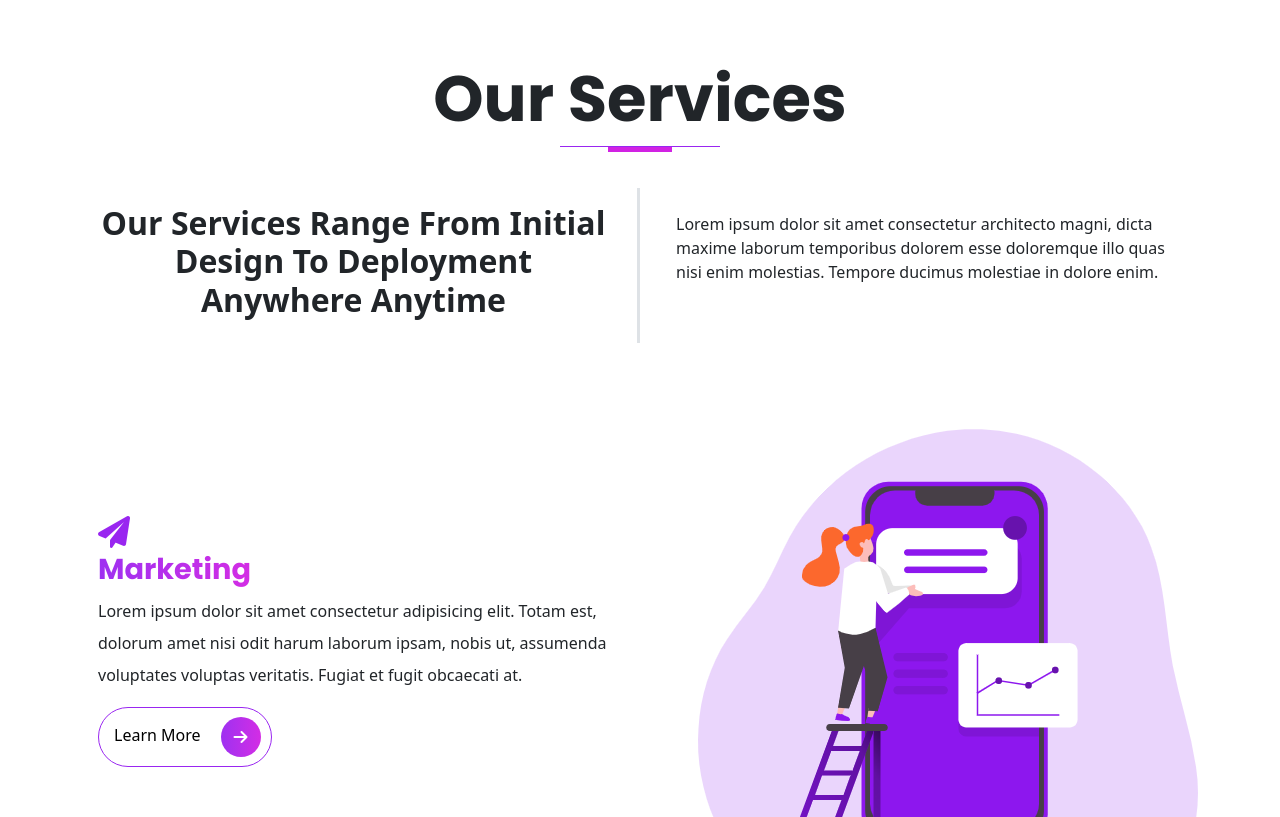
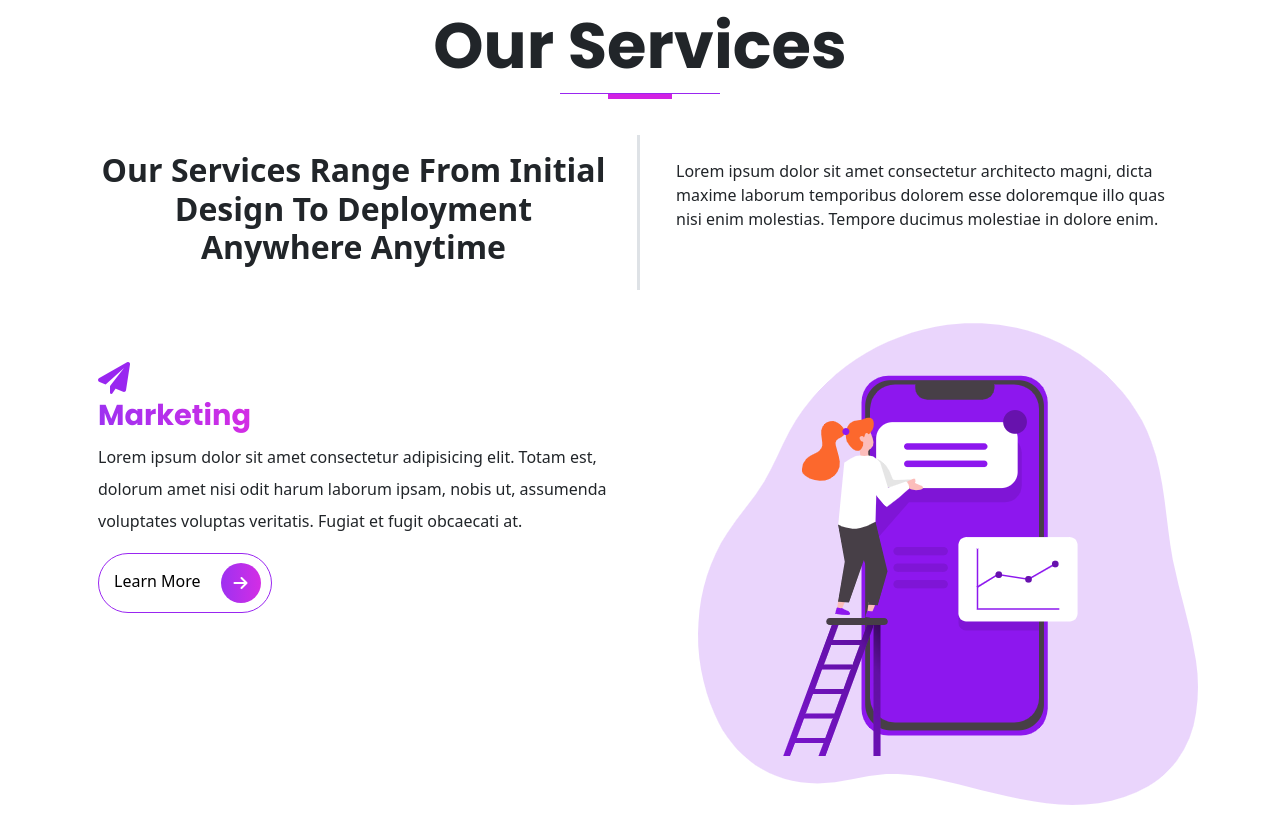
Before and after one commit to JKGakhar/ThemeWeb, a website: page index.html in a window 1280 px wide. Shown: the part 1079-1896 px from the top of the page. Drawn offline with Linux system fonts and the light colour scheme.

Commit message:
Update index.html
style refrence updated back to its original state

```diff
--- a/index.html
+++ b/index.html
@@ -6,7 +6,7 @@
   <meta http-equiv="X-UA-Compatible" content="IE=edge">
   <meta name="viewport" content="width=device-width, initial-scale=1.0">
   <title>Bootstrap Project. JKG</title>
-  <link rel="stylesheet" href="/scss/style.css">
+  <link rel="stylesheet" href="/assets/css/style.css">
   <link rel="stylesheet" href="/assets/css/fontawesome.css">
   <link rel="stylesheet" href="/assets/vendors/css/glightbox.min.css ">
   <link
```
